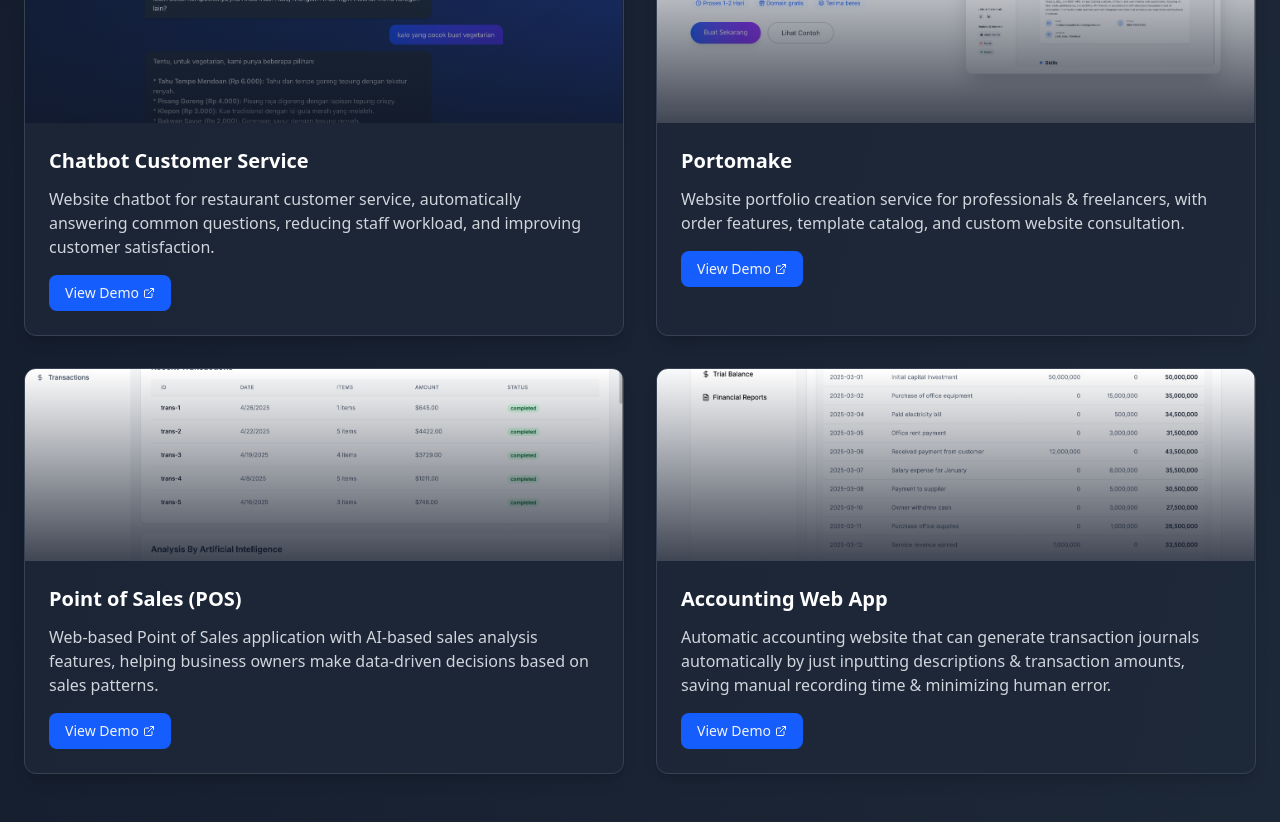
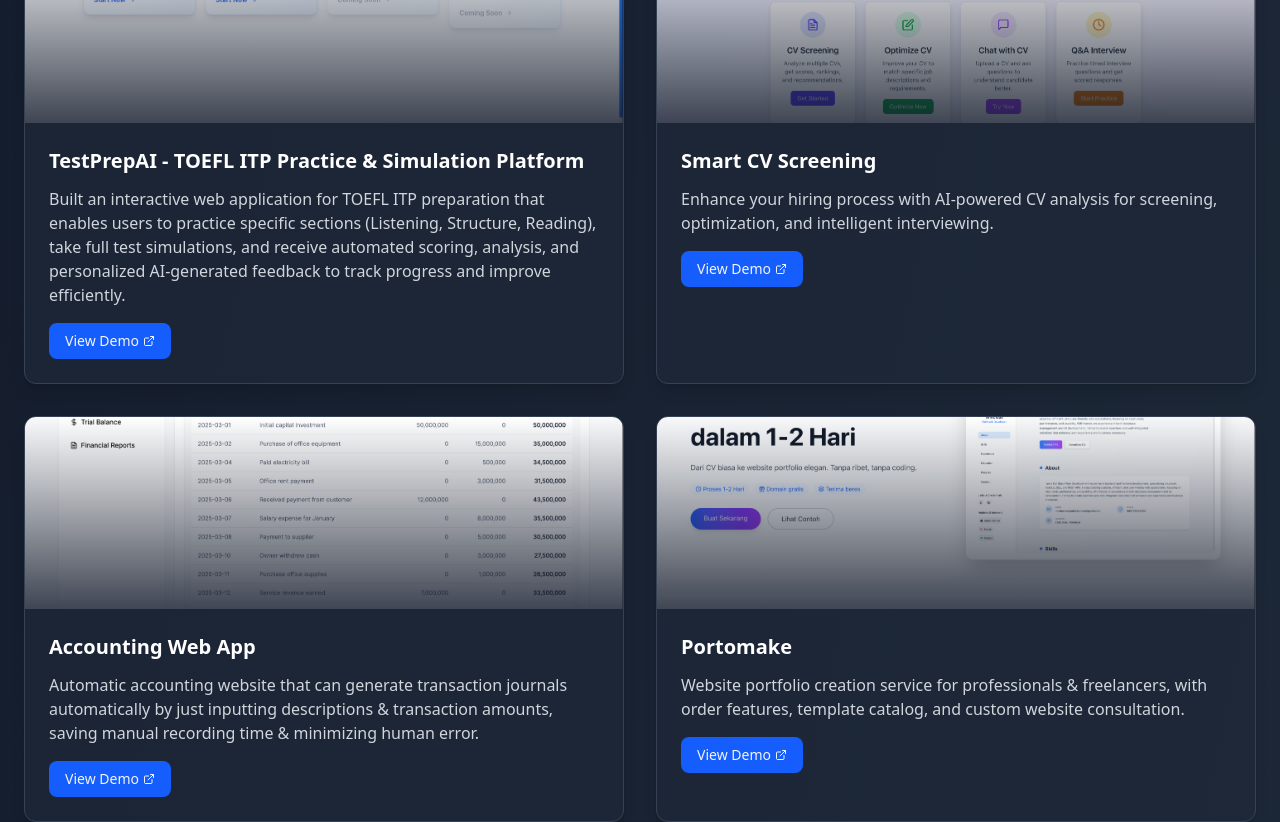
Before and after one commit to Wintec-Yuda/portfolio-yuda, a Next.js app: page / in a window 1280 px wide. Shown: the part 3840-4662 px from the top of the page. Built offline with nearby package versions, Linux system fonts and the light colour scheme.

Commit message:
update: projects

```diff
--- a/src/app/page.jsx
+++ b/src/app/page.jsx
@@ -103,11 +103,25 @@
 			title: "Featured Projects",
 			items: [
 				{
-					title: "Chatbot Customer Service",
+					title: "TestPrepAI - TOEFL ITP Practice & Simulation Platform",
 					description:
-						"Website chatbot for restaurant customer service, automatically answering common questions, reducing staff workload, and improving customer satisfaction.",
-					link: "https://chatbot-cs-demo.vercel.app",
-					image: "/projects/chatbot.png",
+						"Built an interactive web application for TOEFL ITP preparation that enables users to practice specific sections (Listening, Structure, Reading), take full test simulations, and receive automated scoring, analysis, and personalized AI-generated feedback to track progress and improve efficiently.",
+					link: "https://testprepai.vercel.app/testprepai",
+					image: "/projects/testprepai.png",
+				},
+				{
+					title: "Smart CV Screening",
+					description:
+						"Enhance your hiring process with AI-powered CV analysis for screening, optimization, and intelligent interviewing.",
+					link: "https://website-screening-cv.vercel.app",
+					image: "/projects/screening.png",
+				},
+				{
+					title: "Accounting Web App",
+					description:
+						"Automatic accounting website that can generate transaction journals automatically by just inputting descriptions & transaction amounts, saving manual recording time & minimizing human error.",
+					link: "https://website-accounting.vercel.app",
+					image: "/projects/accounting.png",
 				},
 				{
 					title: "Portomake",
@@ -117,18 +131,18 @@
 					image: "/projects/portomake.png",
 				},
 				{
+					title: "Chatbot Customer Service",
+					description:
+						"Website chatbot for restaurant customer service, automatically answering common questions, reducing staff workload, and improving customer satisfaction.",
+					link: "https://chatbot-cs-demo.vercel.app",
+					image: "/projects/chatbot.png",
+				},
+				{
 					title: "Point of Sales (POS)",
 					description:
 						"Web-based Point of Sales application with AI-based sales analysis features, helping business owners make data-driven decisions based on sales patterns.",
 					link: "https://website-point-of-sale.vercel.app",
 					image: "/projects/pos.png",
-				},
-				{
-					title: "Accounting Web App",
-					description:
-						"Automatic accounting website that can generate transaction journals automatically by just inputting descriptions & transaction amounts, saving manual recording time & minimizing human error.",
-					link: "https://website-accounting.vercel.app",
-					image: "/projects/accounting.png",
 				},
 			],
 			viewDemo: "View Demo",
```
Also changed, not shown: public/projects/screening.png (added), public/projects/testprepai.png (added).
